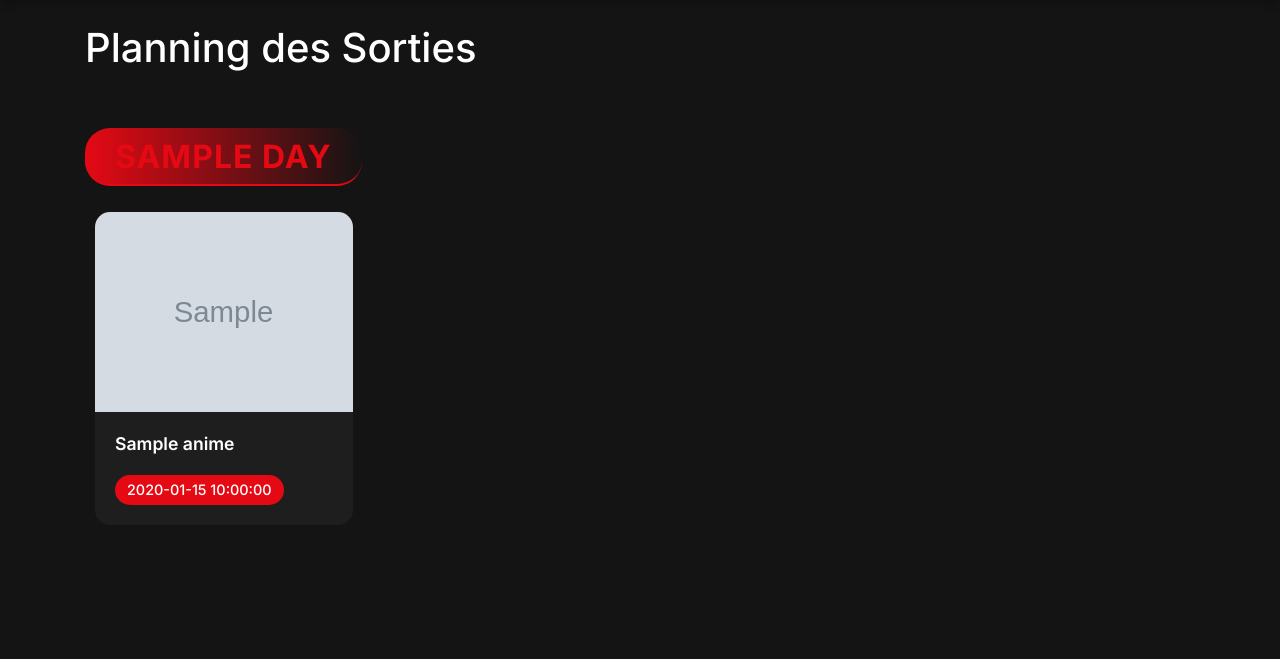
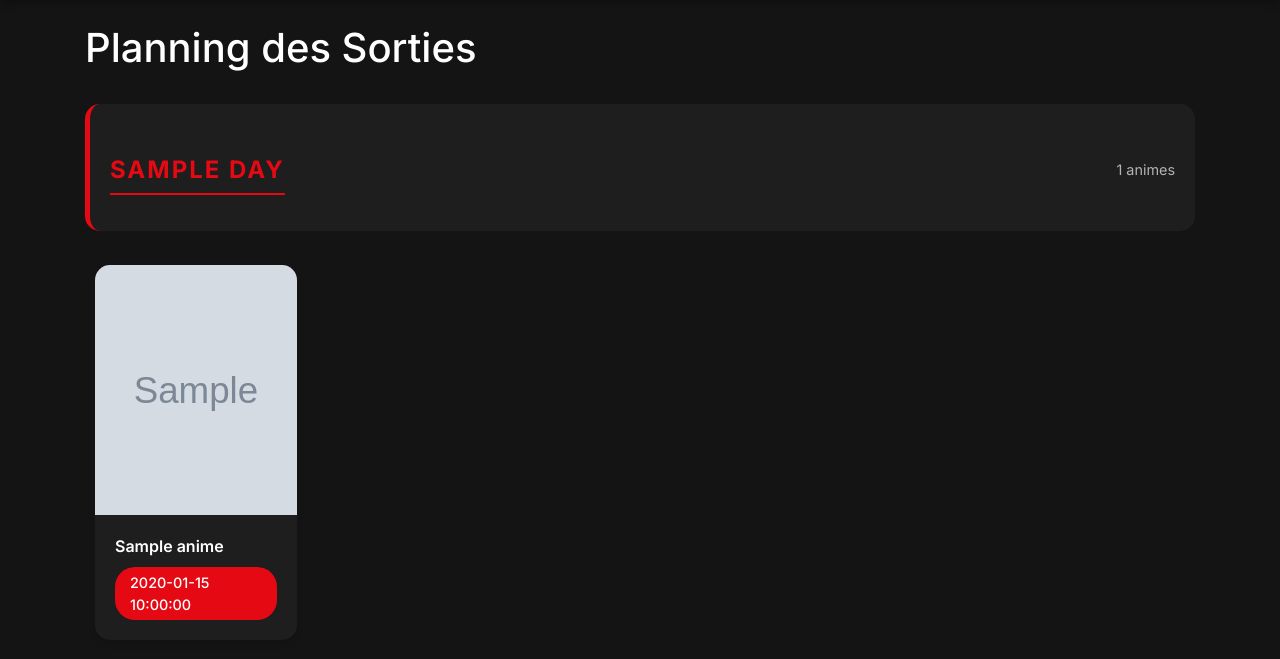
Before and after one commit to Falcaol/ledflix, a Flask app: template templates/calendar.html in a window 1280 px wide. Shown: the part 90-749 px from the top of the page. Run offline with Flask 3, Linux system fonts and the light colour scheme; the template is opened without the code that fills it: most values are stand-ins (such as "Sample title", 1, 10 or a date in 2020); grey boxes marked "Sample" are stand-in pictures; some libraries are stand-ins or nearby versions.

Commit message:
Modification style calendrier

```diff
--- a/app.py
+++ b/app.py
@@ -36,10 +36,21 @@
         animes = response.json()
         weekly_schedule = defaultdict(list)
 
+        # Dictionnaire de traduction des jours
+        days_translation = {
+            'Monday': 'Lundi',
+            'Tuesday': 'Mardi',
+            'Wednesday': 'Mercredi',
+            'Thursday': 'Jeudi',
+            'Friday': 'Vendredi',
+            'Saturday': 'Samedi',
+            'Sunday': 'Dimanche'
+        }
+
         # Obtenir le jour actuel
         today = datetime.now().strftime('%A')
 
-        # Ordre des jours de la semaine
+        # Ordre des jours de la semaine en anglais
         days_order = ['Monday', 'Tuesday', 'Wednesday', 'Thursday', 'Friday', 'Saturday', 'Sunday']
 
         # Réorganiser l'ordre pour commencer par aujourd'hui
@@ -60,11 +71,11 @@
             }
             weekly_schedule[day_name].append(anime_info)
 
-        # Créer un dictionnaire ordonné avec les jours dans le bon ordre
+        # Créer un dictionnaire ordonné avec les jours traduits
         ordered_schedule = OrderedDict()
         for day in days_order:
             if day in weekly_schedule:
-                ordered_schedule[day] = weekly_schedule[day]
+                ordered_schedule[days_translation[day]] = weekly_schedule[day]
 
         return ordered_schedule
     return None
--- a/templates/calendar.html
+++ b/templates/calendar.html
@@ -8,32 +8,29 @@
     <link href="https://fonts.googleapis.com/css2?family=Inter:wght@400;500;600;700&display=swap" rel="stylesheet">
     <link rel="stylesheet" href="{{ url_for('static', filename='css/style.css') }}">
     <style>
-        .time-badge {
-            background-color: var(--accent-color);
-            color: white;
-            padding: 4px 12px;
-            border-radius: 20px;
-            font-size: 0.9rem;
-            font-weight: 500;
-            display: inline-block;
-            margin-top: 8px;
+        .day-header {
+            background: var(--bg-card);
+            padding: 20px;
+            border-radius: 15px;
+            margin: 2rem 0 1.5rem;
+            border-left: 5px solid var(--accent-color);
+            display: flex;
+            justify-content: space-between;
+            align-items: center;
         }
 
         .day-title {
-            display: inline-block;
-            background: linear-gradient(90deg, var(--accent-color) 0%, transparent 100%);
-            padding: 10px 30px;
-            border-radius: 25px;
-            margin: 2rem 0 1.5rem;
+            font-size: 1.5rem;
+            font-weight: 700;
             color: var(--text-primary);
-            font-weight: 700;
-            letter-spacing: 1px;
+            margin: 0;
             text-transform: uppercase;
+            letter-spacing: 2px;
         }
 
         .calendar-grid {
             display: grid;
-            grid-template-columns: repeat(auto-fill, minmax(250px, 1fr));
+            grid-template-columns: repeat(auto-fill, minmax(200px, 1fr));
             gap: 20px;
             padding: 10px;
         }
@@ -44,15 +41,16 @@
             overflow: hidden;
             transition: all 0.3s ease;
             height: 100%;
+            box-shadow: 0 4px 6px rgba(0, 0, 0, 0.1);
         }
 
         .calendar-card:hover {
             transform: translateY(-5px);
-            box-shadow: 0 5px 15px rgba(0, 0, 0, 0.3);
+            box-shadow: 0 8px 15px rgba(0, 0, 0, 0.2);
         }
 
         .calendar-image {
-            height: 200px;
+            height: 250px;
             width: 100%;
             object-fit: cover;
             transition: transform 0.3s ease;
@@ -67,11 +65,27 @@
         }
 
         .calendar-title {
-            font-size: 1.1rem;
+            font-size: 1rem;
             font-weight: 600;
             margin-bottom: 10px;
             color: var(--text-primary);
             line-height: 1.4;
+        }
+
+        .time-badge {
+            background-color: var(--accent-color);
+            color: white;
+            padding: 5px 15px;
+            border-radius: 20px;
+            font-size: 0.9rem;
+            font-weight: 500;
+            display: inline-block;
+        }
+
+        .episode-count {
+            color: var(--text-secondary);
+            font-size: 0.9rem;
+            margin-top: 5px;
         }
     </style>
 </head>
@@ -104,7 +118,10 @@
         {% if schedule %}
             {% for day, animes in schedule.items() %}
                 <div class="day-section">
-                    <h2 class="day-title">{{ day }}</h2>
+                    <div class="day-header">
+                        <h2 class="day-title">{{ day }}</h2>
+                        <span class="episode-count">{{ animes|length }} animes</span>
+                    </div>
                     <div class="calendar-grid">
                         {% for anime in animes %}
                             <div class="calendar-card">
```
